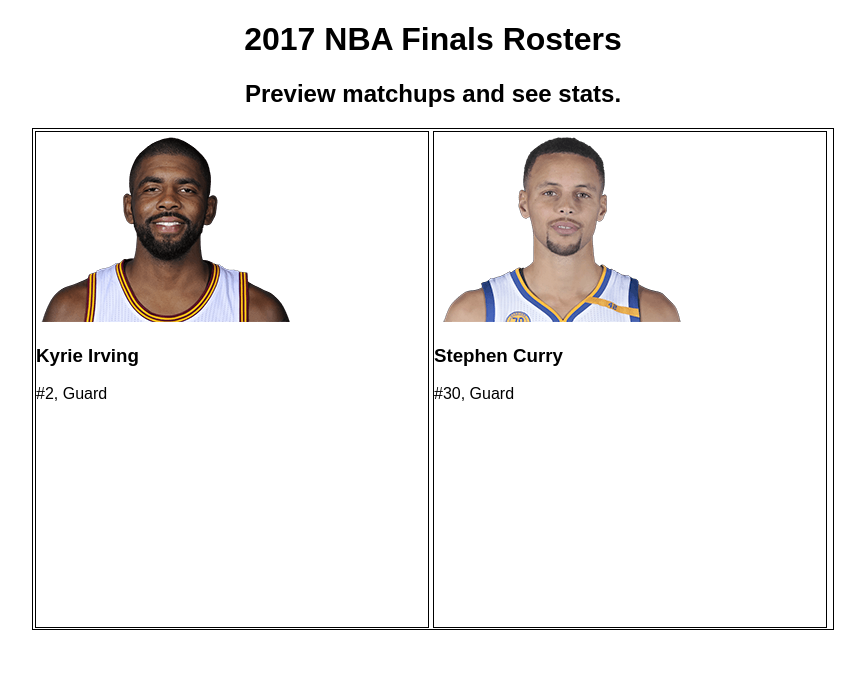
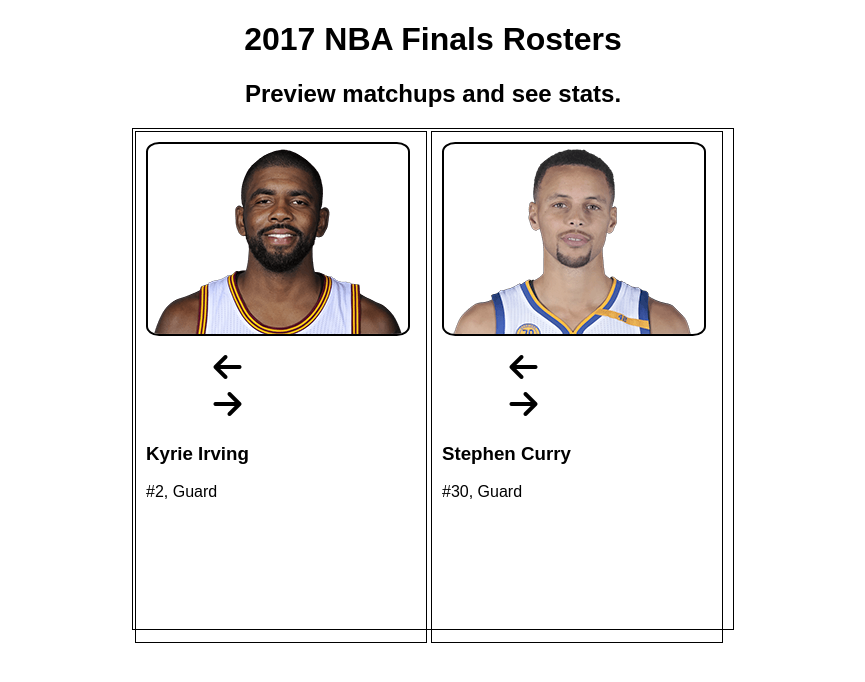
Before and after one commit to zwehr/react-finals-rosters, a React (Create React App) app: page / in a window 1280 px wide. Shown: the top 682 px of the page, without its empty margins (207-1072 px from the left). Built offline with nearby package versions, Linux system fonts and the light colour scheme.

Commit message:
add and style FontAwesome arrows

```diff
--- a/public/index.html
+++ b/public/index.html
@@ -3,6 +3,8 @@
   <head>
     <meta charset="utf-8">
     <meta name="viewport" content="width=device-width, initial-scale=1, shrink-to-fit=no">
+    <!-- FontAwesome CDN for arrow icons -->
+    <script src="https://use.fontawesome.com/458f63423b.js"></script>
 
     <title>2017 NBA Finals Rosters</title>
   </head>
--- a/src/components/PlayerCard.js
+++ b/src/components/PlayerCard.js
@@ -18,6 +18,10 @@
     return (
       <div className="playerCard">
         <PlayerPhoto photo={playerPhoto} name={playerName} />
+        <div className="arrows">
+          <i className="fa fa-arrow-left" aria-hidden="true"></i>
+          <i className="fa fa-arrow-right" aria-hidden="true"></i>
+        </div>
         <PlayerInfo name={playerName} number={playerNumber} position={playerPosition}/>
       </div>
     );
--- a/src/index.css
+++ b/src/index.css
@@ -9,8 +9,19 @@
   text-align: center;
 }
 
+i {
+  margin-right: 40px;
+  margin-left: 40px;
+  cursor: pointer;
+}
+
+img {
+  border: 2px solid black;
+  border-radius: 5%;
+}
+
 .cardWrapper {
-  width: 800px;
+  width: 600px;
   height: 500px;
   margin: 0 auto;
   border: 1px solid black;
@@ -18,8 +29,16 @@
 
 .playerCard {
   float: left;
-  width: 49%;
-  height: 99%;
+  width: 45%;
+  height: 98%;
   margin: 2px;
+  padding: 10px;
   border: 1px solid black;
 }
+
+.arrows {
+  width: 215px;
+  margin: 0 auto;
+  padding-top: 10px;
+  font-size: 2em;
+}
```
